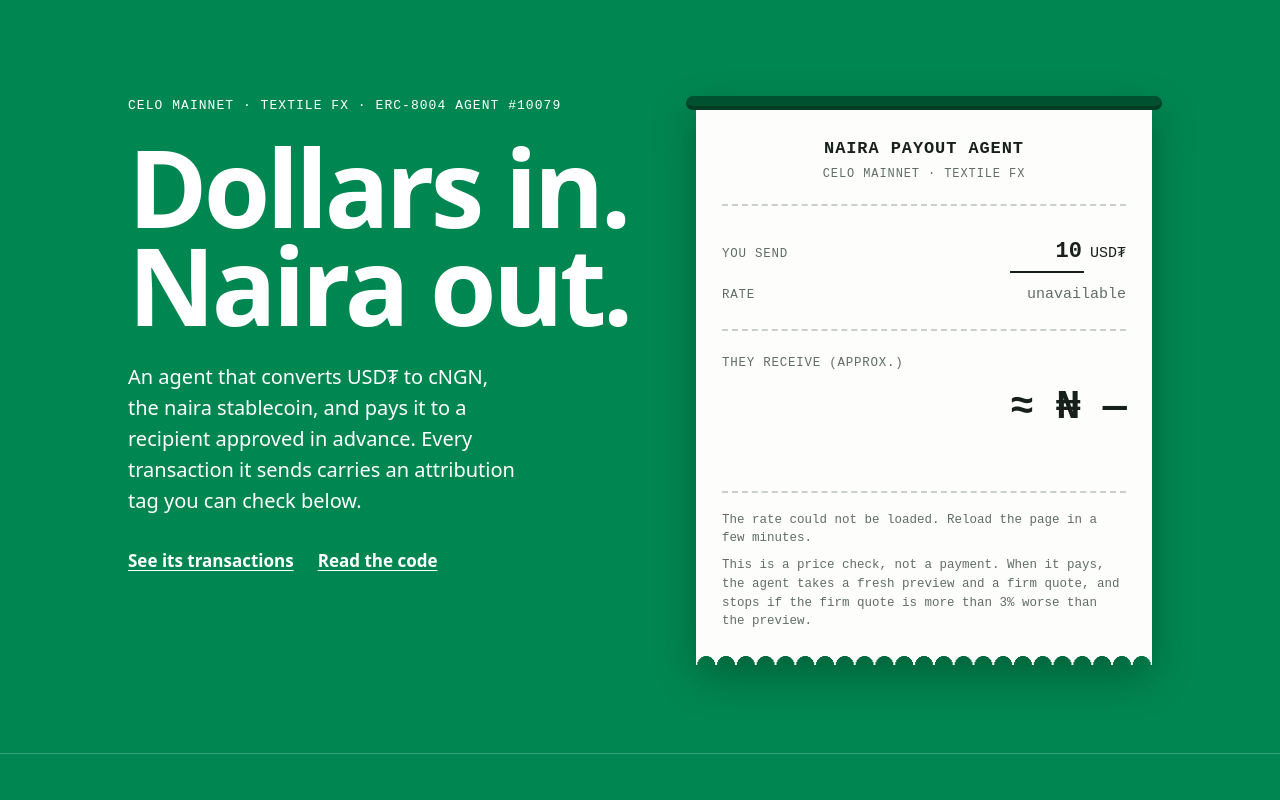
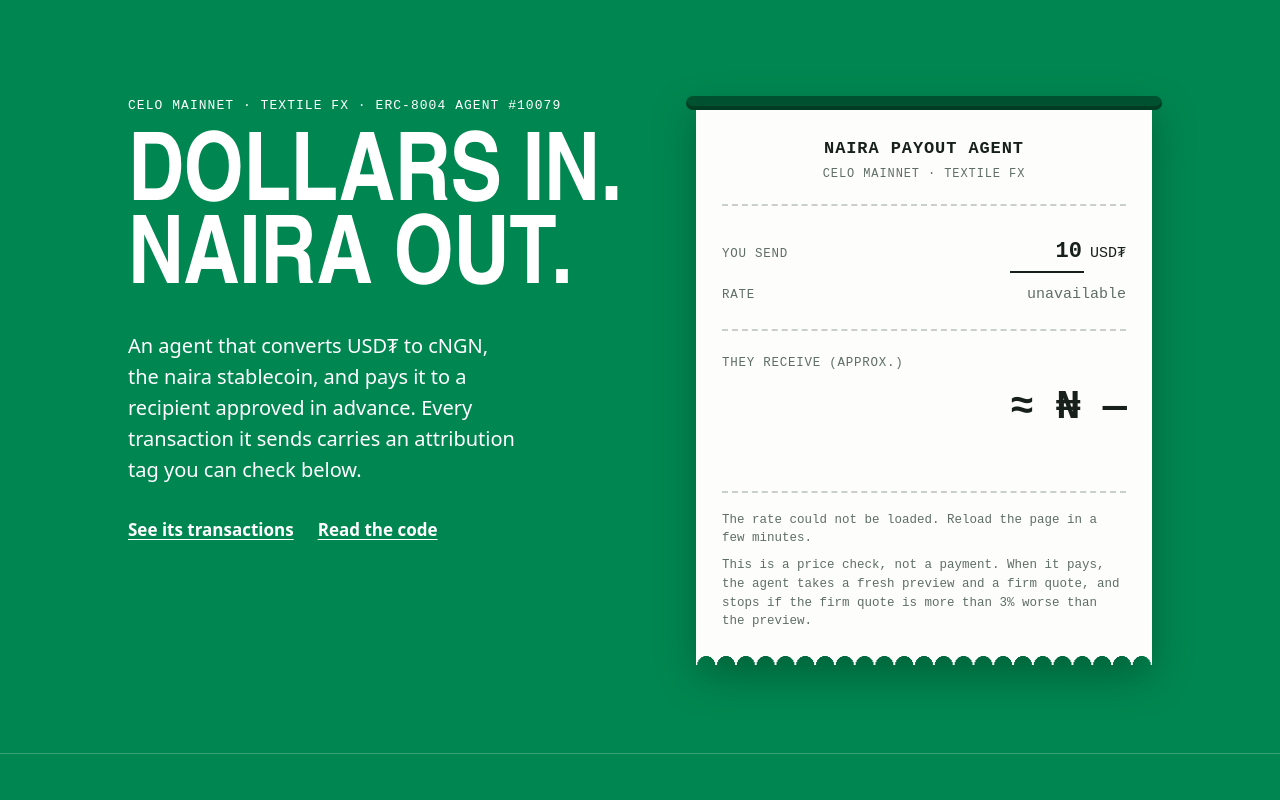
Before and after one commit to deeeko/celo-naira-payout-agent, a website: page site/index.html in a window 1280 px wide. Shown: the top 800 px of the page. Drawn offline with Linux system fonts and the light colour scheme; no server answers.

Commit message:
Switch typefaces to Archivo (condensed headlines) and Courier Prime (receipt)

```diff
--- a/site/index.html
+++ b/site/index.html
@@ -17,7 +17,7 @@
 <link rel="apple-touch-icon" href="logo.png">
 <link rel="preconnect" href="https://fonts.googleapis.com">
 <link rel="preconnect" href="https://fonts.gstatic.com" crossorigin>
-<link href="https://fonts.googleapis.com/css2?family=Bricolage+Grotesque:opsz,wght@12..96,800&family=Instrument+Sans:wght@400;600&family=IBM+Plex+Mono:wght@400;500;600&display=swap" rel="stylesheet">
+<link href="https://fonts.googleapis.com/css2?family=Archivo:wdth,wght@62..125,400..900&family=Courier+Prime:wght@400;700&display=swap" rel="stylesheet">
 <style>
   :root {
     --flag: #008751;      /* Nigerian flag green: the ground */
@@ -27,9 +27,11 @@
     --muted: #5f6e66;     /* secondary print on paper */
     --stamp: #5a3fcf;     /* rubber-stamp violet: verification only */
     --on-flag: #ffffff;
-    --display: "Bricolage Grotesque", system-ui, sans-serif;
-    --body: "Instrument Sans", system-ui, sans-serif;
-    --mono: "IBM Plex Mono", ui-monospace, monospace;
+    /* Archivo: condensed + heavy for headlines (newspaper front page / painted shop sign),
+       normal width for body. Courier Prime: the POS-receipt printout. */
+    --display: "Archivo", "Arial Narrow", system-ui, sans-serif;
+    --body: "Archivo", system-ui, sans-serif;
+    --mono: "Courier Prime", "Courier New", ui-monospace, monospace;
     --gutter: clamp(16px, 4vw, 48px);
   }
   * { box-sizing: border-box; }
@@ -47,8 +49,9 @@
   /* ---------- hero ---------- */
   .hero { display: grid; grid-template-columns: 1.05fr 0.95fr; gap: clamp(28px, 5vw, 72px); align-items: start; padding: clamp(40px, 8vw, 96px) 0 clamp(48px, 7vw, 88px); }
   .kicker { font: 500 13px/1.5 var(--mono); letter-spacing: .08em; text-transform: uppercase; margin: 0 0 22px; }
-  h1 { font: 800 clamp(48px, 8.4vw, 112px)/0.92 var(--display); letter-spacing: -0.035em; margin: 0 0 26px; }
-  h1 span { display: block; }
+  h1 { font: 900 clamp(48px, 16vw, 104px)/0.88 var(--display); font-stretch: 62%; letter-spacing: -0.005em; text-transform: uppercase; margin: 0 0 26px; }
+  h1 span { display: block; white-space: nowrap; }
+  @media (min-width: 861px) { h1 { font-size: clamp(64px, 7.4vw, 104px); } }
   .lede { font-size: clamp(17px, 1.6vw, 20px); max-width: 34ch; margin: 0 0 22px; }
   .hero-links { display: flex; flex-wrap: wrap; gap: 4px 24px; font-weight: 600; margin: 0; }
   .hero-links a { padding: 10px 0; touch-action: manipulation; }
@@ -99,7 +102,7 @@
 
   /* ---------- sections ---------- */
   section.band { padding: clamp(48px, 7vw, 88px) 0; border-top: 1px solid rgba(255,255,255,.22); scroll-margin-top: 8px; }
-  h2 { font: 800 clamp(30px, 4.2vw, 48px)/1 var(--display); letter-spacing: -0.025em; margin: 0 0 12px; }
+  h2 { font: 800 clamp(34px, 4.8vw, 56px)/0.95 var(--display); font-stretch: 68%; letter-spacing: 0; margin: 0 0 12px; }
   .sub { max-width: 62ch; margin: 0 0 32px; }
 
   .facts { display: grid; grid-template-columns: repeat(auto-fit, minmax(220px, 1fr)); gap: 2px; background: rgba(255,255,255,.22); border-radius: 10px; overflow: hidden; margin: 0; }
```
Also changed, not shown: site/og.png.
